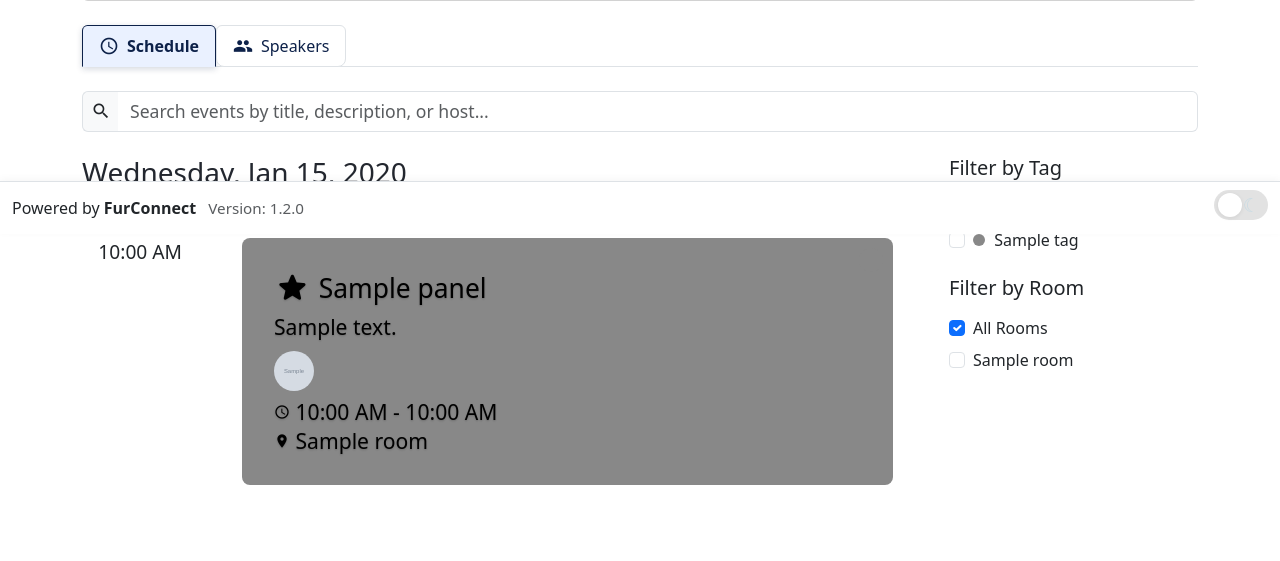
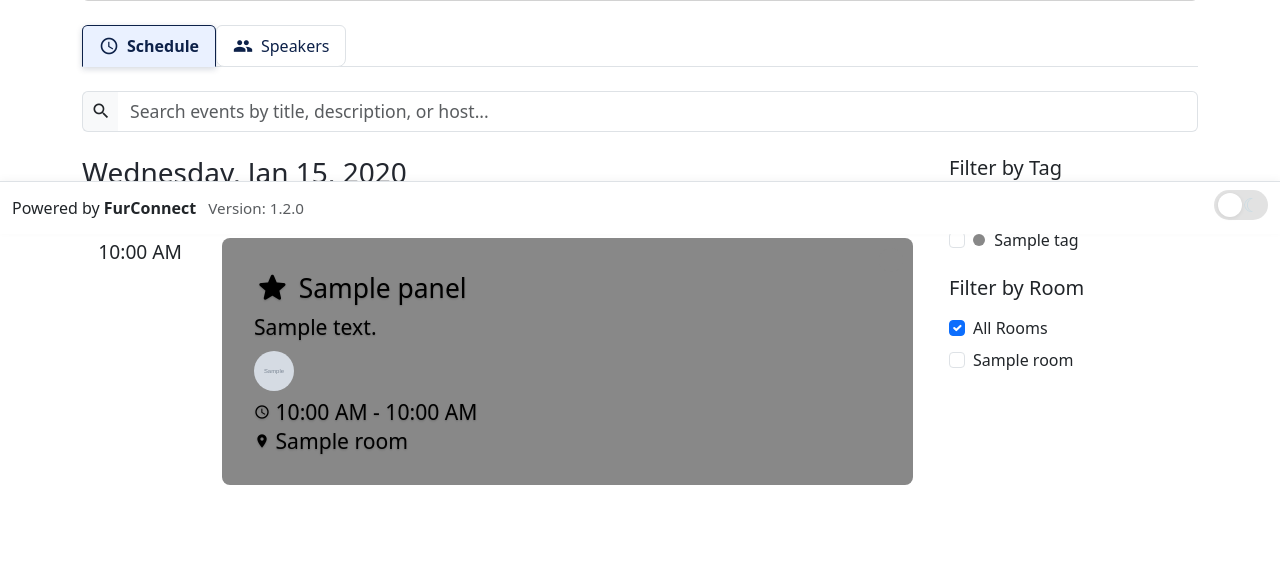
Before and after one commit to FurConnect/FurConnect, a Django app: page /convention/1/ in a window 1280 px wide. Shown: the part 566-1127 px from the top of the page. Run offline with Django 5.2, Linux system fonts and the light colour scheme; tables that the repository leaves empty hold one stand-in row (values such as "Sample post"); grey boxes marked "Sample" are stand-in pictures; some libraries are stand-ins or nearby versions.

Commit message:
Add login requirement and enhance AJAX response for batch host details

```diff
--- a/events/views.py
+++ b/events/views.py
@@ -1187,10 +1187,11 @@ def convention_ical_feed(request, pk):
 
 # Batch host details AJAX endpoint
 @require_GET
+@login_required
 def get_hosts_batch_ajax(request):
     """
     AJAX view to get details for multiple PanelHosts by IDs (comma-separated in ?ids=).
-    Returns: { hosts: [ {id, name, profile_picture}, ... ] }
+    Returns: { hosts: [ {id, name, profile_picture, panels, panels_count}, ... ] }
     """
     ids_param = request.GET.get('ids', '')
     try:
@@ -1198,10 +1199,27 @@ def get_hosts_batch_ajax(request):
         hosts = PanelHost.objects.filter(pk__in=ids)
         hosts_data = []
         for host in hosts:
+            panels = host.panels.all().select_related('convention_day', 'room').prefetch_related('tags')
+            panels_data = []
+            for panel in panels:
+                tag_color = panel.tags.first().color if panel.tags.exists() else '#ffffff'
+                panels_data.append({
+                    'id': panel.pk,
+                    'title': panel.title,
+                    'description': panel.description,
+                    'start_time': panel.start_time.strftime('%I:%M %p') if panel.start_time else '',
+                    'end_time': panel.end_time.strftime('%I:%M %p') if panel.end_time else '',
+                    'room_name': panel.room.name if panel.room else '',
+                    'tag_color': tag_color,
+                    'day_of_week': panel.convention_day.date.strftime('%A') if panel.convention_day and panel.convention_day.date else '',
+                })
+            panels_data.sort(key=lambda x: x.get('start_time', ''))
             hosts_data.append({
                 'id': host.pk,
                 'name': host.name,
                 'profile_picture': host.image if host.image else host.get_initials_avatar(),
+                'panels': panels_data,
+                'panels_count': len(panels_data),
             })
         return JsonResponse({'hosts': hosts_data})
     except Exception as e:
--- a/templates/events/convention_detail.html
+++ b/templates/events/convention_detail.html
@@ -1488,8 +1488,8 @@ html[data-bs-theme="light"] .text-primary {
     transition: transform 0.2s, box-shadow 0.2s;
     cursor: pointer;
     border: none !important;
-    width: calc(100% - 40px);
-    margin: 0.5rem 20px;
+    width: 100%;
+    margin: 0.5rem 0;
     box-sizing: border-box;
     color: var(--primary-color);
     padding: 1.5rem;
@@ -1499,6 +1499,17 @@ html[data-bs-theme="light"] .text-primary {
     position: relative;
     text-shadow: 0 1px 2px rgba(0,0,0,0.2);
 }
+
+/* Prevent any horizontal overflow from the timeline */
+.timeline {
+    max-width: 100%;
+    overflow-x: hidden;
+}
+
+.time-content {
+    overflow-wrap: break-word;
+}
+
 
 /* Grid view styles for convention detail schedule */
 body.grid-view .schedule-container .timeline {
```
